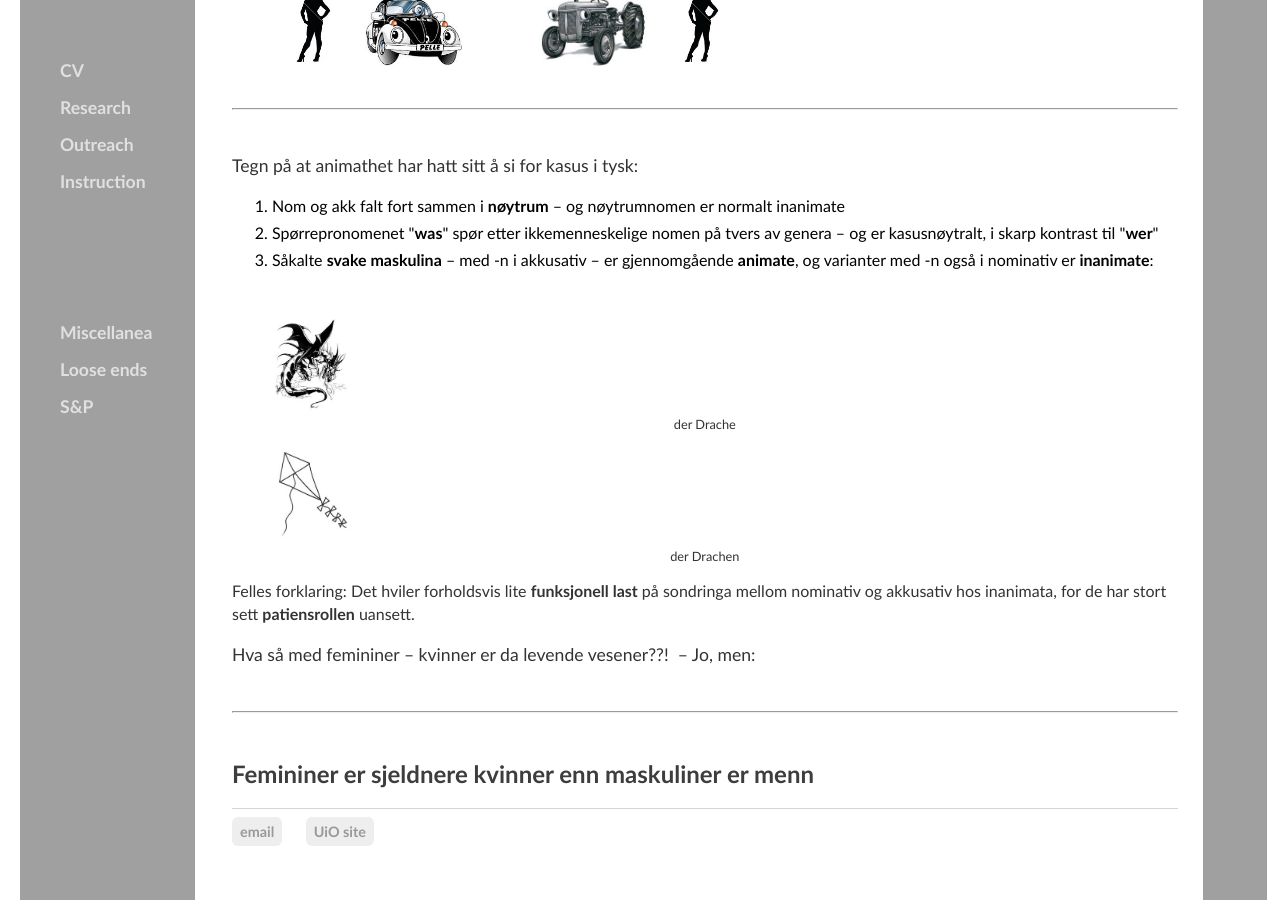
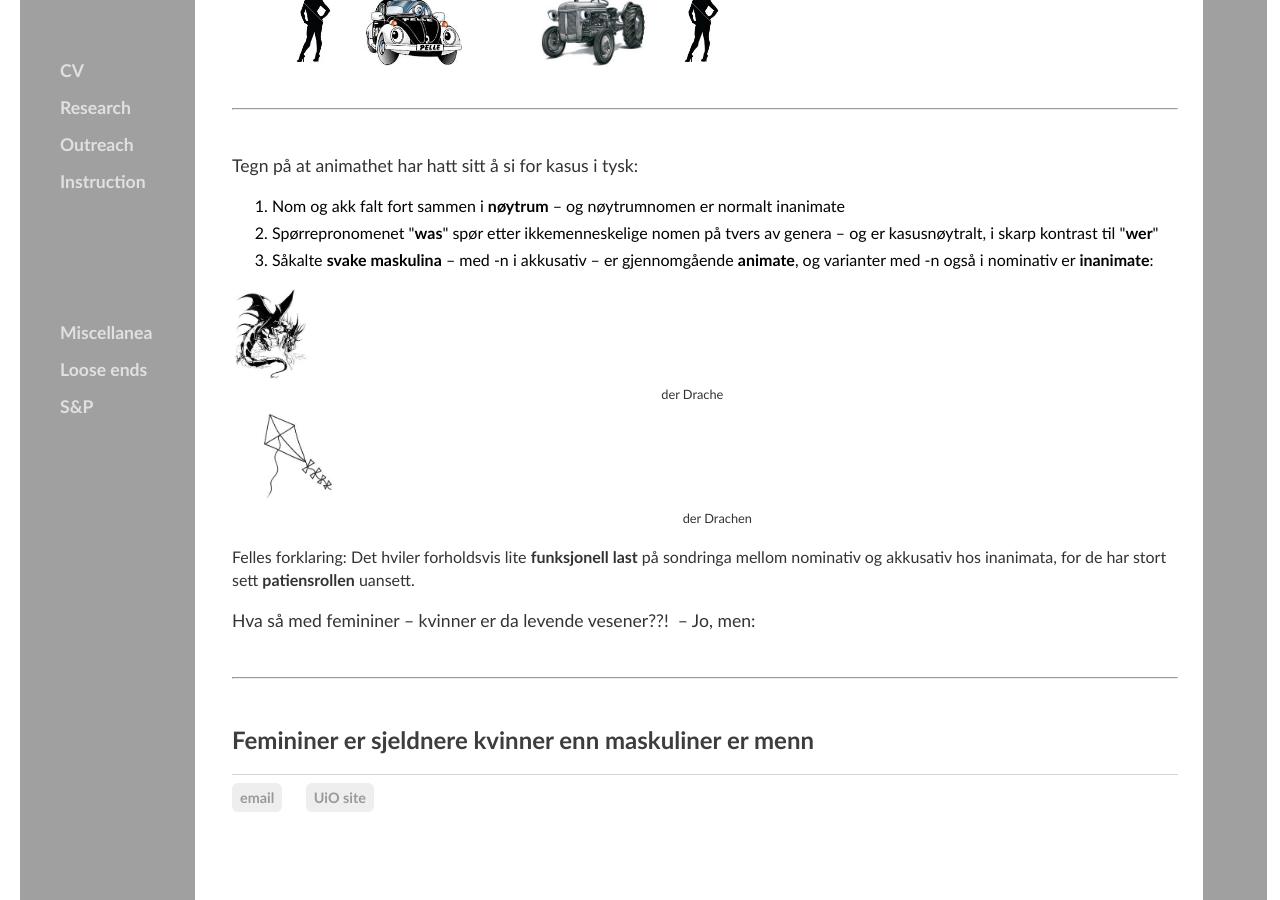
Before and after one commit to kjelljs/kjelljs.github.io, a Jekyll site: the page built from dissemination/kasus.html, in a window 1280 px wide and 900 px high, scrolled down 1730 px. Built offline with Jekyll 4.4.1, drawn with Linux system fonts in a browser that asks for light colours.

Commit message:
Update kasus.html

```diff
--- a/dissemination/kasus.html
+++ b/dissemination/kasus.html
@@ -126,7 +126,7 @@
 	<li>Såkalte <strong>svake maskulina</strong>&nbsp;– med -n i akkusativ – er gjennomgående <strong>animate</strong>, og varianter med -n også i nominativ er <strong>inanimate</strong>:
 		</li>
 		</ol>
-<div>&emsp; &emsp; &emsp; &emsp; <figure><img src="/pics/drage.bmp" style="width: 80px;" /><figcaption>der Drache</figcaption></figure></div><div><figure><img src="/pics/drachen.jpg" style="width: 80px;" /><figcaption>der Drachen</figcaption></figure></div>
+<div><figure class="leftfig"><img src="/pics/drage.bmp" style="width: 80px;" /><figcaption>der Drache</figcaption></figure><figure class="rightfig"><img src="/pics/drachen.jpg" style="width: 80px;" /><figcaption>der Drachen</figcaption></figure></div>
 
 <p>Felles forklaring: Det hviler forholdsvis lite <strong>funksjonell last</strong> på sondringa mellom nominativ og akkusativ hos inanimata, for de har stort sett <strong>patiensrollen</strong> uansett.</p>
 
```
